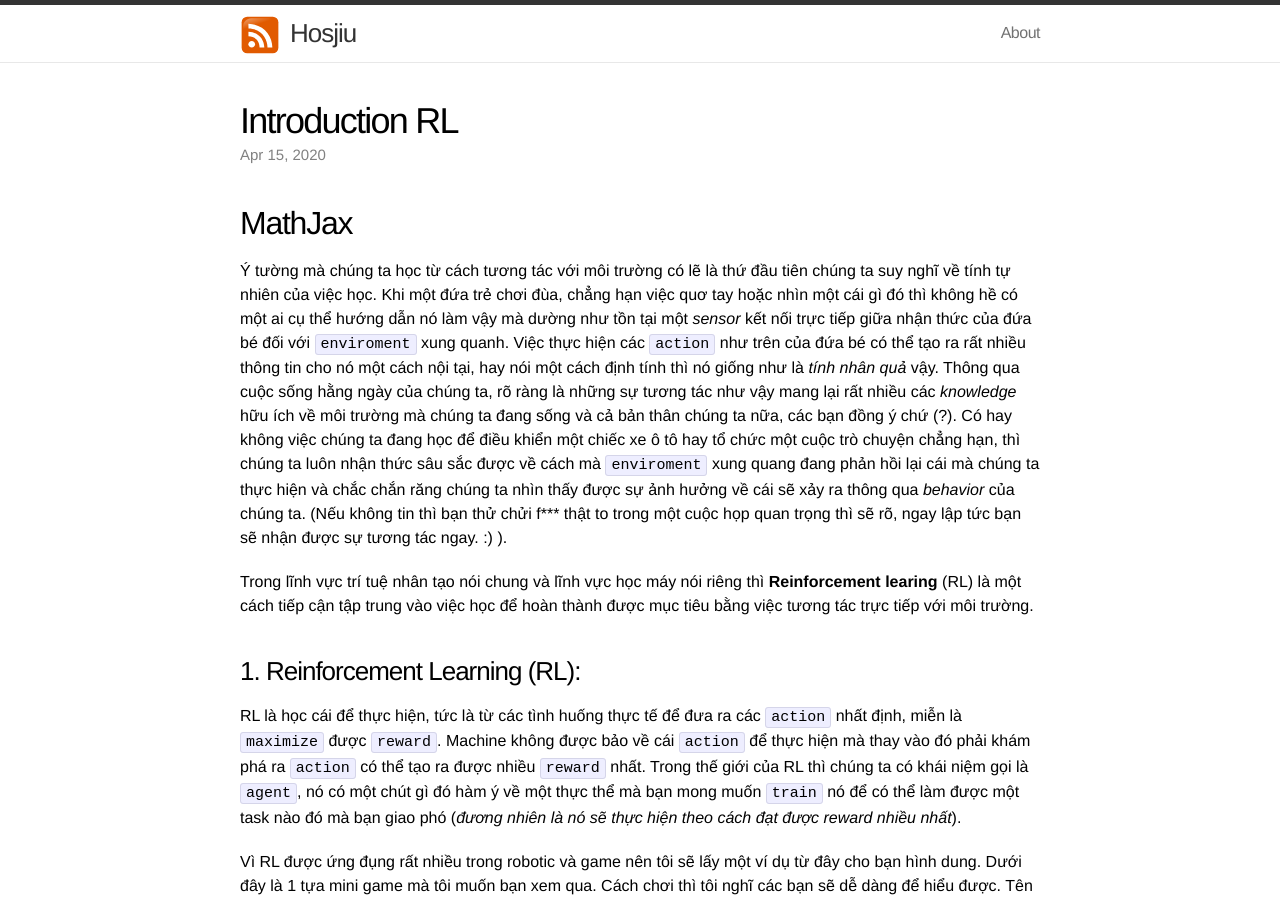
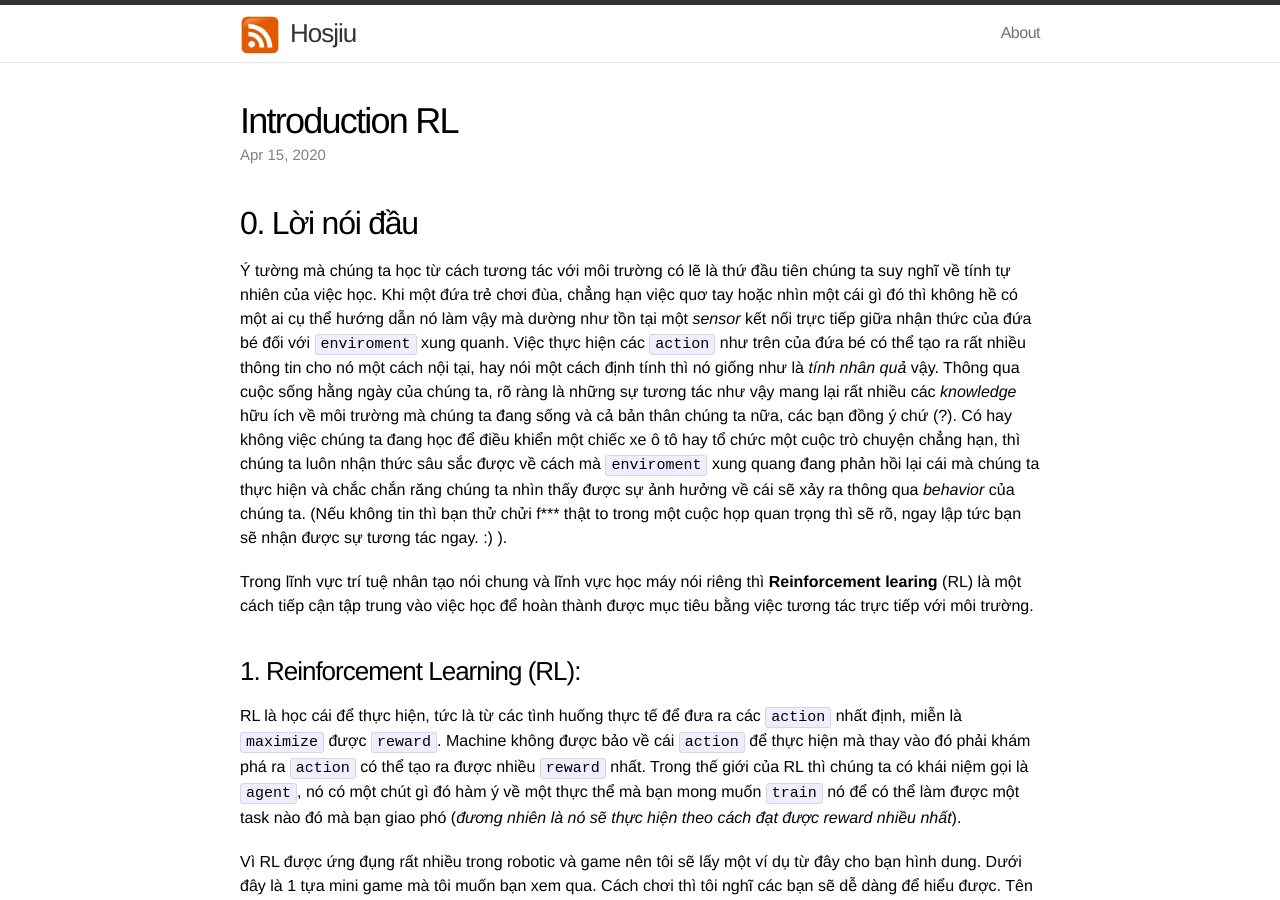
Before and after one commit to hosjiu1702/blog, a Jekyll site: the page built from _posts/2020-04-15-IntroRL.md, in a window 1280 px wide and 900 px high. Built offline with Jekyll 4.4.1, drawn with Linux system fonts in a browser that asks for light colours.

Commit message:
fix typo

```diff
--- a/_posts/2020-04-15-IntroRL.md
+++ b/_posts/2020-04-15-IntroRL.md
@@ -4,7 +4,7 @@ mathjax: true
 title: "Introduction RL"
 excerpt: "Giới thiệu về Reinforcement Learning."
 ---
-## MathJax
+## 0. Lời nói đầu
 Ý tường mà chúng ta học từ cách tương tác với môi trường có lẽ là thứ đầu tiên chúng ta suy nghĩ về tính tự nhiên của việc học. Khi một đứa trẻ chơi đùa, chẳng hạn việc quơ tay hoặc nhìn một cái gì đó thì không hề có một ai cụ thể hướng dẫn nó làm vậy mà dường như tồn tại một *sensor* kết nối trực tiếp giữa nhận thức của đứa bé đối với `enviroment` xung quanh. Việc thực hiện các `action` như trên của đứa bé có thể tạo ra rất nhiều thông tin cho nó một cách nội tại, hay nói một cách định tính thì nó giống như là *tính nhân quả* vậy. Thông qua cuộc sống hằng ngày của chúng ta, rõ ràng là những sự tương tác như vậy mang lại rất nhiều các *knowledge* hữu ích về môi trường mà chúng ta đang sống và cả bản thân chúng ta nữa, các bạn đồng ý chứ (?). Có hay không việc chúng ta đang học để điều khiển một chiếc xe ô tô hay tổ chức một cuộc trò chuyện chẳng hạn, thì chúng ta luôn nhận thức sâu sắc được về cách mà `enviroment` xung quang đang phản hồi lại cái mà chúng ta thực hiện và chắc chắn răng chúng ta nhìn thấy được sự ảnh hưởng về cái sẽ xảy ra thông qua *behavior* của chúng ta. (Nếu không tin thì bạn thử chửi f*** thật to trong một cuộc họp quan trọng thì sẽ rõ, ngay lập tức bạn sẽ nhận được sự tương tác ngay. :) ).
 
 Trong lĩnh vực trí tuệ nhân tạo nói chung và lĩnh vực học máy nói riêng thì **Reinforcement learing** (RL) là một cách tiếp cận tập trung vào việc học để hoàn thành được mục tiêu bằng việc tương tác trực tiếp với môi trường.
```
